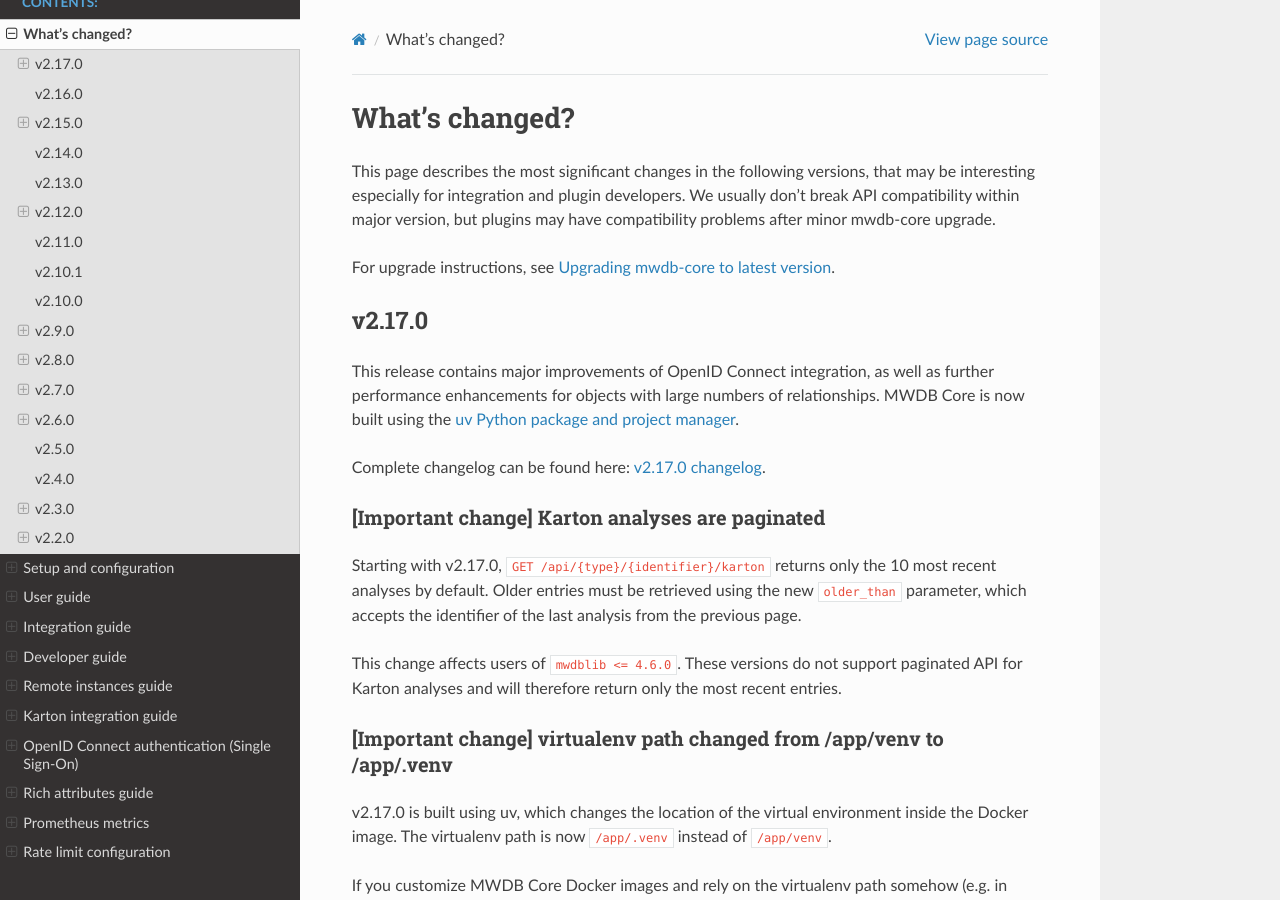
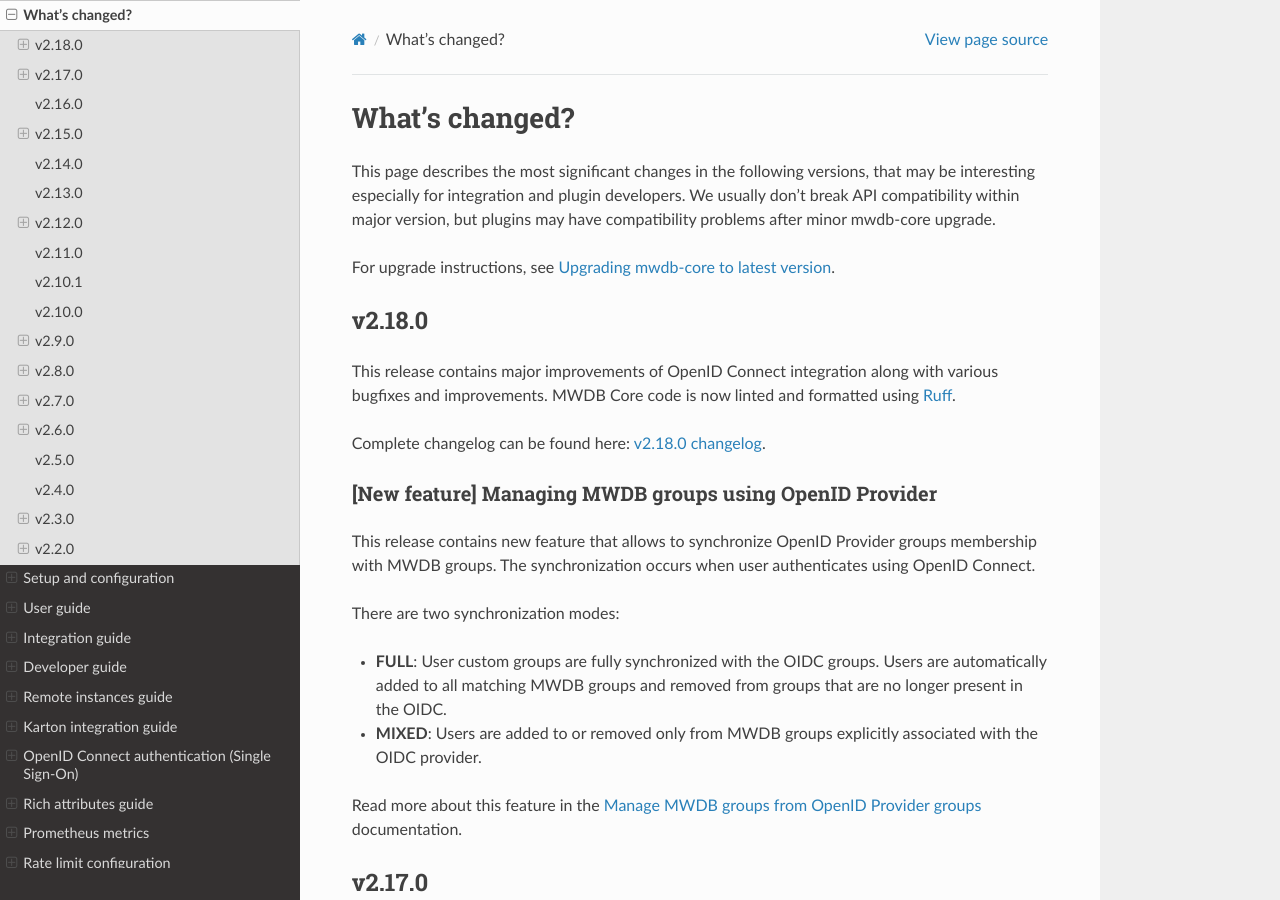
Before and after one commit to CERT-Polska/mwdb-core, a Sphinx documentation site: the page built from docs/whats-changed.rst, in a window 1280 px wide and 900 px high. Built offline with Sphinx 7.4.7 and the Read the Docs theme 3.1.0, drawn with Linux system fonts in a browser that asks for light colours.

Commit message:
Bump version: v2.18.0 (#1211)

```diff
--- a/docs/whats-changed.rst
+++ b/docs/whats-changed.rst
@@ -6,6 +6,25 @@
 have compatibility problems after minor mwdb-core upgrade.
 
 For upgrade instructions, see :ref:`Upgrading mwdb-core to latest version`.
+
+v2.18.0
+-------
+
+This release contains major improvements of OpenID Connect integration along with various bugfixes and improvements. MWDB Core code is now linted and formatted using `Ruff <https://docs.astral.sh/ruff/>`_.
+
+Complete changelog can be found here: `v2.18.0 changelog <https://github.com/CERT-Polska/mwdb-core/releases/tag/v2.18.0>`_.
+
+[New feature] Managing MWDB groups using OpenID Provider
+~~~~~~~~~~~~~~~~~~~~~~~~~~~~~~~~~~~~~~~~~~~~~~~~~~~~~~~~
+
+This release contains new feature that allows to synchronize OpenID Provider groups membership with MWDB groups. The synchronization occurs when user authenticates using OpenID Connect.
+
+There are two synchronization modes:
+
+- **FULL**: User custom groups are fully synchronized with the OIDC groups. Users are automatically added to all matching MWDB groups and removed from groups that are no longer present in the OIDC.
+- **MIXED**: Users are added to or removed only from MWDB groups explicitly associated with the OIDC provider.
+
+Read more about this feature in the :ref:`Manage MWDB groups from OpenID Provider groups` documentation.
 
 v2.17.0
 -------
```
